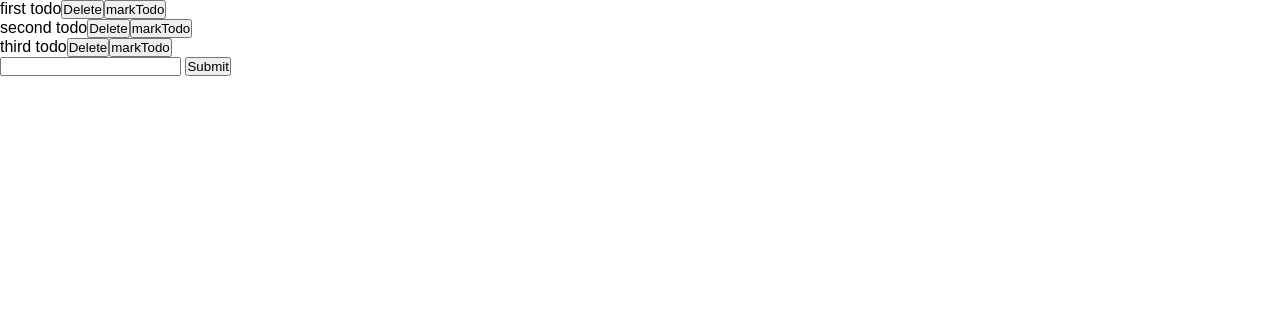
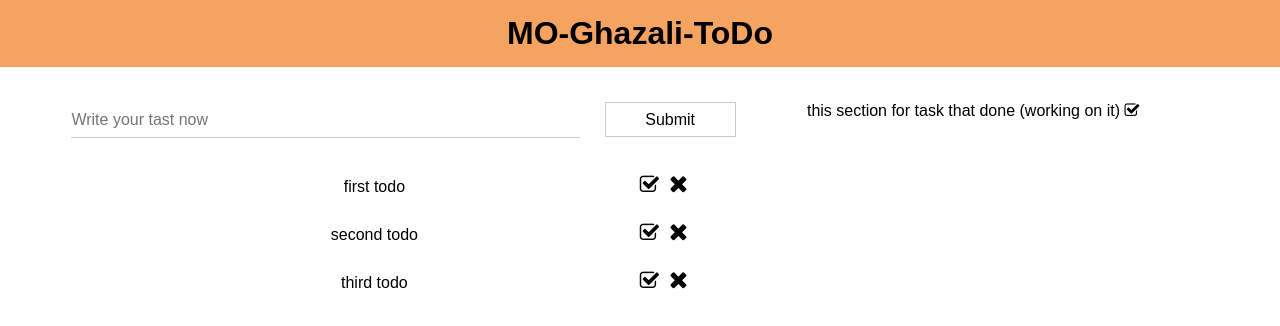
Before and after one commit to GSG-G8/MO-Ghazali-ToDo, a website: page index.html in a window 1280 px wide. Drawn offline with Linux system fonts and the light colour scheme.

Commit message:
make some style relates #17

```diff
--- a/css/style.css
+++ b/css/style.css
@@ -4,3 +4,96 @@
     margin: 0;
     padding: 0;
 }
+
+header {
+    text-align: center;
+    padding: 15px;
+    background-color: sandybrown;
+    margin-bottom: 10px;
+}
+
+.container {
+    display: flex;
+    justify-content: center;
+}
+
+.container aside {
+    width: 35%;
+    margin: 25px 40px 15px 0;
+}
+
+.todo-task {
+    display: flex;
+    flex-wrap: wrap;
+    width: 65%;
+    text-align: center;
+    padding: 15px 40px;
+}
+
+#todo-container {
+    order: 2;
+    width: 100%;
+}
+
+#todo-container ul li {
+    list-style: none;
+}
+
+#add-todo {
+    order: 1;
+    width: 100%;
+    padding: 10px 0;
+    margin-bottom: 15px;
+}
+
+.input-description{
+    width: 70%;
+    height: 35px;
+    margin-right: 20px;
+}
+
+
+
+input {
+    width: 100%;
+    height: 40px;
+    font-size: 16px;
+    transition: 0.6s;
+    border: none;
+    border-bottom: 1px solid #CCC;
+    background-color: transparent;
+}
+
+input:focus {
+    outline: none;
+    border-bottom: 1px solid #28a2a2;
+}
+.input-submit{
+    height: 35px;
+    width: 18%;
+    border: 1px solid #CCC;
+}
+
+.input-submit:focus {
+    border: 1px solid #28a2a2;
+}
+
+.span-style {
+    width: 73%;
+    display: inline-block;
+    padding: 15px;
+}
+
+.delete-button {
+    background-color: transparent;
+    border: 0;
+    margin-right: 10px;
+    font-size: 1.5rem;
+}
+
+.mark-button {
+    background-color: transparent;
+    border: 0;
+    margin-right: 10px;
+    font-size: 1.3rem;
+}
--- a/index.html
+++ b/index.html
@@ -5,17 +5,29 @@
     <meta name="viewport" content="width=device-width, initial-scale=1.0">
     <meta http-equiv="X-UA-Compatible" content="ie=edge">
     <title>ToDo App</title>
+    <link rel="stylesheet" href="https://cdnjs.cloudflare.com/ajax/libs/font-awesome/4.7.0/css/font-awesome.min.css"/>
     <link rel="stylesheet" href="css/style.css">
 </head>
 <body>
-    <div id = "todo-container">
-        <ul>
-        </ul>
+    <header>
+      <h1> MO-Ghazali-ToDo</h1>
+    </header>
+    <div class="container">
+        <section class="todo-task">
+            <div id = "todo-container">
+                <ul>
+                </ul>
+            </div>
+            <form id="add-todo">
+            <input class="input-description" type="text" name="description" value="" placeholder="Write your tast now">
+            <input class="input-submit" type="submit" name="" value="Submit">
+            </form>
+        </section>
+        <aside>
+            this section for task that done (working on it)
+            <i class="fa fa-check-square-o" aria-hidden="true"></i>
+        </aside>
     </div>
-    <form id="add-todo">
-      <input class="input-description" type="text" name="description" value="">
-      <input type="submit" name="" value="Submit">
-    </form>
     <script src="js/logic.js"></script>
     <script src="js/dom.js"></script>
 </body>
--- a/js/dom.js
+++ b/js/dom.js
@@ -14,24 +14,26 @@
     const todoNode = document.createElement('li');
     const spanDescription = document.createElement('span');
     const deleteButtonNode = document.createElement('button');
+
     const markTodo = document.createElement('button');
 
     spanDescription.textContent = todo.description;
+    spanDescription.classList.add('span-style');
     todoNode.appendChild(spanDescription);
-    deleteButtonNode.textContent = 'Delete';
+    deleteButtonNode.classList.add('fa','fa-times','delete-button');
     deleteButtonNode.addEventListener('click', (event) => {
       const newState = todoFunctions.deleteTodo(state, todo.id);
       update(newState);
     });
 
-    todoNode.appendChild(deleteButtonNode);
-    markTodo.textContent = 'markTodo';
+    markTodo.classList.add('fa', 'fa-check-square-o', 'mark-button');
     markTodo.addEventListener('click', () => {
       const newState = todoFunctions.markTodo(state, todo.id);
       update(newState);
     });
 
-    todoNode.appendChild(markTodo)
+    todoNode.appendChild(markTodo);
+    todoNode.appendChild(deleteButtonNode);
     // add classes for css
     return todoNode;
   };
@@ -47,7 +49,7 @@
         description: description.value,
         done: false
       };
-      const newState = todoFunctions.addTodo(state, todo)
+      const newState = todoFunctions.addTodo(state, todo);
       update(newState);
     });
   }
@@ -55,6 +57,7 @@
   // you should not need to change this function
   const update = (newState) => {
     state = newState;
+    console.log(state)
     renderState(state);
   };
 
```
